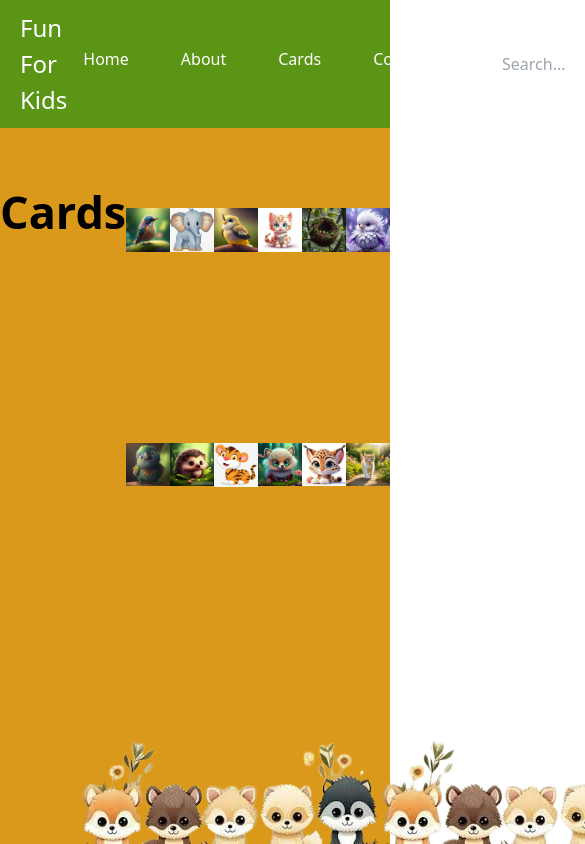
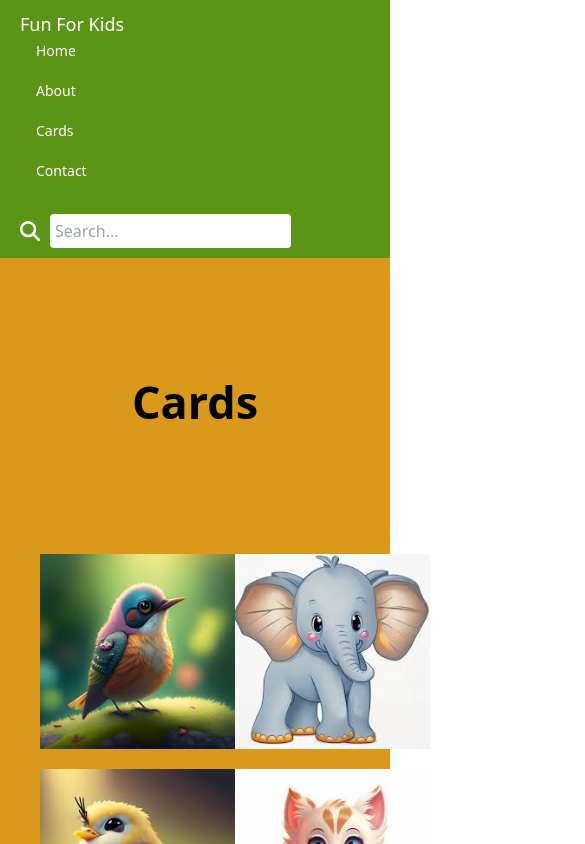
Before and after one commit to amnakifayat13/funforkids, a Next.js app: page /cards in a window 390 px wide. Shown: the top 844 px of the page, 585 px wide, since content can reach past the window. Built offline with nearby package versions, Linux system fonts and the light colour scheme.

Commit message:
responsive code added

```diff
--- a/src/app/about/page.tsx
+++ b/src/app/about/page.tsx
@@ -2,7 +2,7 @@ function About(){
     return(
         <div className="main">
             <div className="about">
-            <h2 className="contact-heading">About Us</h2>
+            <h2 className="about-heading">About Us</h2>
             <div>
                 <p>
                 Lorem Ipsum is simply dummy text of the printing <br/>and typesetting industry.
--- a/src/app/cards/page.tsx
+++ b/src/app/cards/page.tsx
@@ -4,17 +4,17 @@ function Cards(){
              <div className="cardheading"> Cards</div>
              <div className="container">
              <img  src="/img7.jpeg"/>
-             <div><img  src="/img8.jpeg"/></div>
-             <div><img  src="/img10.jpeg"/></div>
-             <div><img  src="/img9.jpeg"/></div>
-             <div><img  src="/img21.jpeg"/></div>
-             <div><img  src="/img22.jpeg"/></div>
-             <div><img  src="/img20.jpeg"/></div>
-             <div><img  src="/img25.jpeg"/></div>
-             <div><img  src="/img18.jpeg"/></div>
-             <div><img  src="/img26.jpeg"/></div>
-             <div><img  src="/img23.jpeg"/></div>
-             <div><img  src="/img24.jpeg"/></div>
+             <img  src="/img8.jpeg"/>
+             <img  src="/img10.jpeg"/>
+             <img  src="/img9.jpeg"/>
+             <img  src="/img21.jpeg"/>
+             <img  src="/img22.jpeg"/>
+             <img  src="/img20.jpeg"/>
+             <img  src="/img25.jpeg"/>
+             <img  src="/img18.jpeg"/>
+             <img  src="/img26.jpeg"/>
+             <img  src="/img23.jpeg"/>
+             <img  src="/img24.jpeg"/>
 
 
              </div>
--- a/src/app/globals.css
+++ b/src/app/globals.css
@@ -2,14 +2,14 @@
 @tailwind components;
 @tailwind utilities;
 
-.main{
+.main {
     background: #da991b;
     width: 100%;
     height: 550px;
     display: flex;
     justify-content: space-around;
+    @apply flex-col md:flex-row; /* Stacks vertically on small screens, horizontally on medium and larger */
 }
-
 
 .navbar {
     display: flex;
@@ -17,24 +17,26 @@
     align-items: center;
     background-color: #5a9516;
     padding: 10px 20px;
+    @apply flex-wrap; /* Adjusts for smaller screens */
 }
 
 .navbar .logo a {
     color: white;
     font-size: 24px;
     text-decoration: none;
+    @apply text-lg md:text-2xl; /* Adjust font size for smaller screens */
 }
 
 .nav-links {
-    list-style: none;
-    display: flex;
-    gap: 20px;
+    @apply list-none flex gap-4;
+    @apply flex-col md:flex-row; /* Stacks links vertically on small screens */
 }
 
 .nav-links li a {
     color: white;
     text-decoration: none;
     padding: 8px 16px;
+    @apply text-sm md:text-base; /* Smaller font on small screens */
 }
 
 .nav-links li a:hover {
@@ -45,12 +47,13 @@
 .search-bar-container {
     display: flex;
     align-items: center;
+    @apply mt-4 md:mt-0; /* Adds margin-top on small screens */
 }
 
 .search-bar-container .icon {
     margin-right: 10px;
     font-size: 20px;
-    color:white;
+    color: white;
 }
 
 #search-bar {
@@ -58,50 +61,57 @@
     border: none;
     border-radius: 4px;
 }
-  .footer{
+
+.footer {
     background: #da991b;
     display: flex;
     padding: 50px 10px 0px 80px;
+    /* @apply flex-col md:flex-row; Stack footer elements on small screens */
 }
-  .right-side-img{
+
+.right-side-img {
     display: grid;
     grid-template-columns: repeat(3, 1fr);
     gap: 10px;
     margin: 40px;
-
-
-
-  }
-  .right-side-img img{
-    border-radius: 50%;
-    box-shadow: #5a9516;
+    @apply grid-cols-1 md:grid-cols-3; /* Single column on small screens */
 }
 
- .cardheading{
+.right-side-img img {
+    border-radius: 50%;
+    box-shadow: 0px 4px 6px #5a9516;
+}
+
+.cardheading {
     margin-top: 50px;
     font-size: 45px;
     font-weight: bolder;
+    @apply text-center md:text-left; /* Centered on small screens */
 }
 
- .container{
+.container {
     display: grid;
-    grid-template-columns:repeat(6, 1fr) ;
+    grid-template-columns: repeat(6, 1fr);
     margin-top: 80px;
+    @apply grid-cols-2  ml-10   md:grid-cols-6; /* 2 columns on small screens, 6 on medium */
 }
 
- .contact-heading{
+.contact-heading {
     margin-top: 50px;
     font-size: 45px;
     font-weight: bolder;
     text-align: center;
-
 }
- .form{
+.about-heading {
   margin-top: 50px;
-  margin-right: 100px;
+  font-size: 45px;
+  font-weight: bolder;
+  text-align: center;
 }
 
 .form {
+    margin-top: 50px;
+    margin-right: 100px;
     display: flex;
     flex-direction: column;
 }
@@ -110,9 +120,7 @@
     margin-bottom: 10px;
     font-size: 20px;
     color: black;
-
 }
-
 
 .input,
 .textarea {
@@ -145,22 +153,95 @@
     background-color: #203a03;
 }
 
-.cont img{
+.cont img {
     height: 300px;
+    width:300px; /* Full-width on small screens */
 }
 
-.right-img{
+.right-img {
     display: flex;
     margin-top: 400px;
 }
 
-.about p{
-  margin-top: 50px ;
+.about p {
+    margin-top: 50px;
+}
+
+
+
+.about-img {
+    display: flex;
+}
+
+/* mediaquery  */
+@media (max-width: 768px) {
+    .footer {
+        display: none;
+    }
+
+    .main{
+      height:2000px;
+    }
+    .img1{
+      margin-left: 120px;
+    }
+    .p1{
+      margin-left: 120px;
+    }
+    .right-side-img{
+      margin-left: 180px;
+
+    }
+    .about-heading{
+      margin-top: -800px;
+      margin-bottom: 0px;
+
+
     }
     .about{
-  margin-left: 400px;
+      margin-top: 0px;
+      margin-bottom: 0px;
+      padding-top: 0px;
     }
 
-.about-img{
+    .about p {
+      margin-top: 10px;
+      margin-left: 130px;
+  }
+
+     .about-img {
+      margin-top: -2500px;
+      margin-left:100px;
+    }
+    .cardheading{
+      margin-top: -300px;
+    }
+    .container{
+      margin-top: -700px;
+
+    }
+    .container img{
+      margin-bottom: 20px;
+    }
+
+    .form{
+      margin-left: 120px;
+      margin-top: -600px;
+
+    }
+    .contact-heading{
+      margin-left: 20px;
+      margin-top: -100px;
+    }
+
+    .cont img{
+      margin-left: 180px;
+
+    }
+    .right-img{
       display: flex;
+      flex-direction: column;
+      margin-left: 200px;
+      margin-top: -700px;
     }
+}
--- a/src/app/page.tsx
+++ b/src/app/page.tsx
@@ -4,11 +4,11 @@ export default function Home() {
   return (
     <div className="main">
       <div>
-        <div>
+        <div className="img1">
       <Image src="/img1.png" alt="img1" width={300} height={200}/>
       </div>
       <div>
-        <p>Lorem Ipsum is simply dummy text of the printing <br/>and typesetting industry.
+        <p className="p1">Lorem Ipsum is simply dummy text of the printing <br/>and typesetting industry.
            Lorem Ipsum has been the<br/> industry's standard dummy text ever since the 1500s,<br/>
            when an unknown printer took a galley of type and <br/>scrambled it to make a type specimen book.<br/>
            It has survived not only five centuries,<br/> but also the leap into electronic typesetting, <br/>
```
Lines whose indentation alone changed are shown as unchanged.
